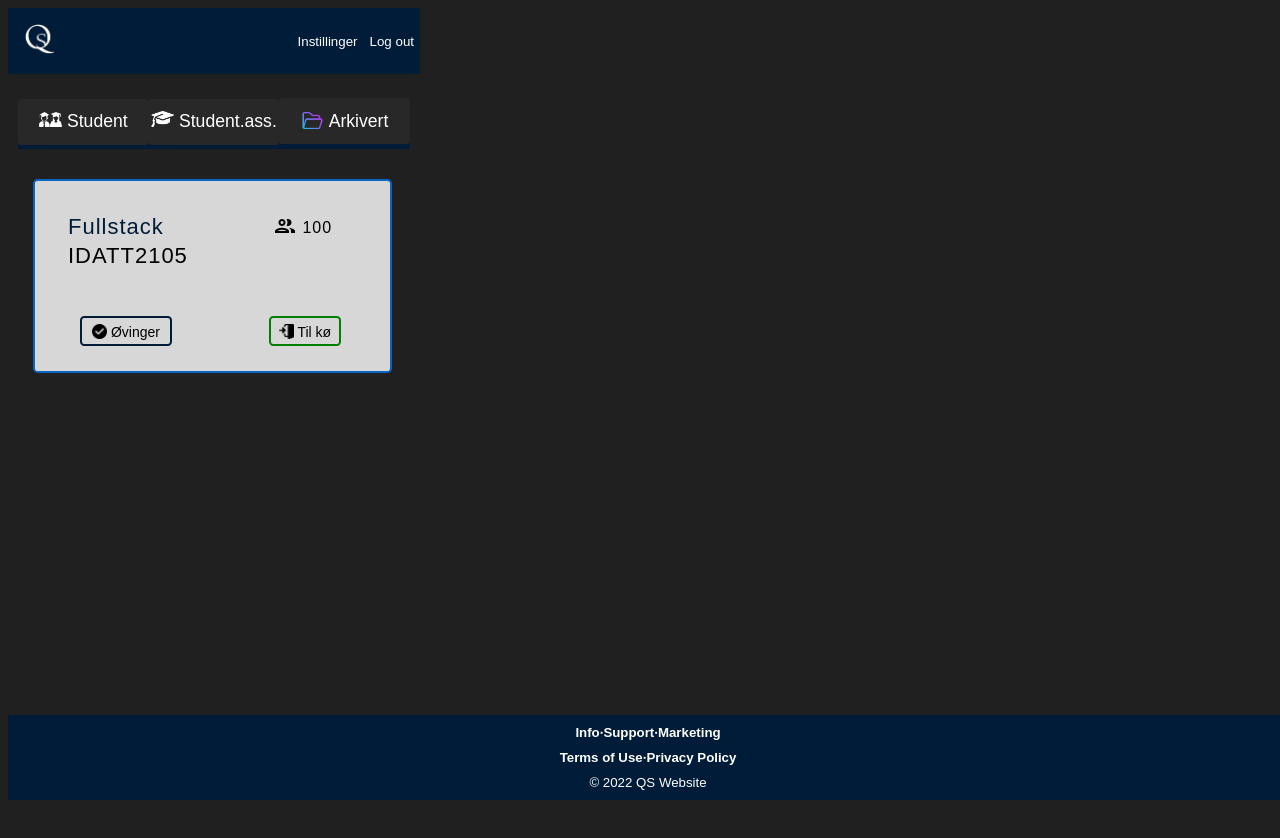
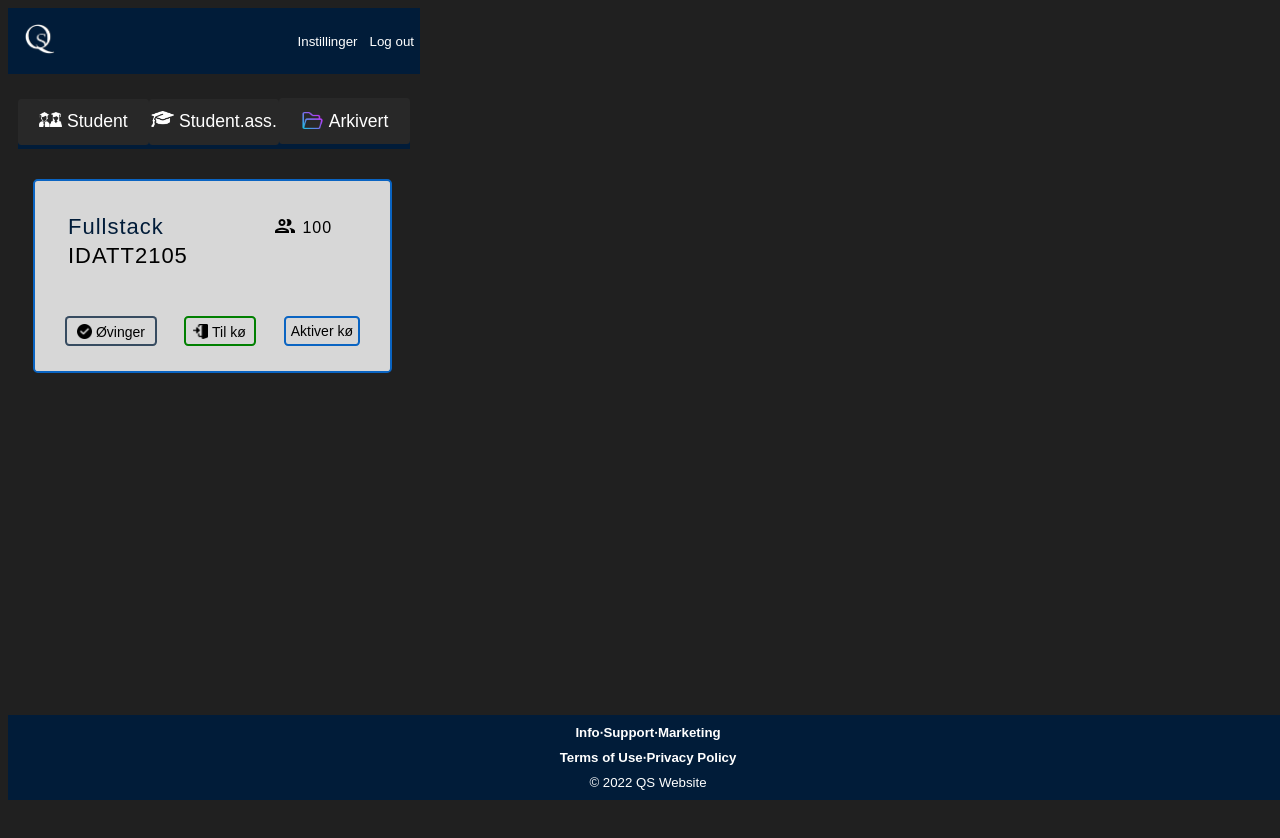
Before and after one commit to thadshap/Full-stack-application-developer-QS-project, a Vue app: page /studentAss in a window 1280 px wide. Shown: the top 838 px of the page. Built offline with nearby package versions, Linux system fonts and the light colour scheme; the HTML template or start-up script is replaced by a standard one.

Commit message:
Added activate queue button

```diff
--- a/src/views/HomeStudent.vue
+++ b/src/views/HomeStudent.vue
@@ -136,7 +136,7 @@ export default {
 #assigment-btn{
   margin-left: 15px;
   margin-right: 37px;
-  border-color: #011c39;
+  border-color: rgba(1, 28, 57, 0.75);
   width: 92px;
 }
 #que-btn{
--- a/src/views/HomeStudentAss.vue
+++ b/src/views/HomeStudentAss.vue
@@ -20,6 +20,9 @@
       <div id="sub-feature-tabs">
         <button id="assigment-btn"><img id="assigment-img" src="./../assets/assigment.png"> Øvinger</button>
         <button id="que-btn"><img id="in-to-que-img" src="./../assets/in-to-que.png"> Til kø</button>
+        <button id="active-que-btn">
+          <p id="active-que-name">Aktiver kø</p>
+        </button>
       </div>
     </div>
     <Footer></Footer>
@@ -33,9 +36,11 @@ export default {
   name: "HomeStudentAss",
   components: {Footer, Header},
 };
+
 </script>
 
 <style scoped>
+
 #student-home-page{
   height: 850px;
   width: 412px;
@@ -114,10 +119,9 @@ export default {
 }
 #sub-feature-tabs{
   height: 40px;
-  position: relative;
-
 }
-#assigment-btn,#que-btn{
+#assigment-btn,#que-btn, #active-que-btn{
+  display: inline;
   color: inherit;
   border: none;
   padding: 0;
@@ -131,19 +135,16 @@ export default {
   border-radius: .3em;
   font-weight: lighter;
   font-size: 14px;
-
 }
 #assigment-btn{
-  margin-left: 15px;
-  margin-right: 37px;
-  border-color: #011c39;
+  float: left;
+  border-color: rgba(1, 28, 57, 0.75);
   width: 92px;
 }
 #que-btn{
-  margin-left: 60px;
-  margin-right: 10px;
   border-color: green;
   width: 72px;
+  margin: 0 9% 0 9%;
 }
 #amount-of-students-img{
   position: relative;
@@ -163,4 +164,12 @@ export default {
   position: relative;
   top: 5px;
 }
+#active-que-btn{
+  float: right;
+  border-color: #0a64c2;
+
+}
+#active-que-name{
+  margin: 5px;
+}
 </style>
--- a/src/views/RegisterInLine.vue
+++ b/src/views/RegisterInLine.vue
@@ -1,10 +1,17 @@
 <template>
-
+<div id="register-in-line-container">
+  <Header></Header><br>
+  <Footer></Footer>
+</div>
 </template>
 
 <script>
+import Footer from "../components/Footer";
+import Header from "../components/Header";
+
 export default {
-  name: "RegisterInLine"
+  name: "RegisterInLine",
+  components: {Footer, Header},
 };
 </script>
 
```
